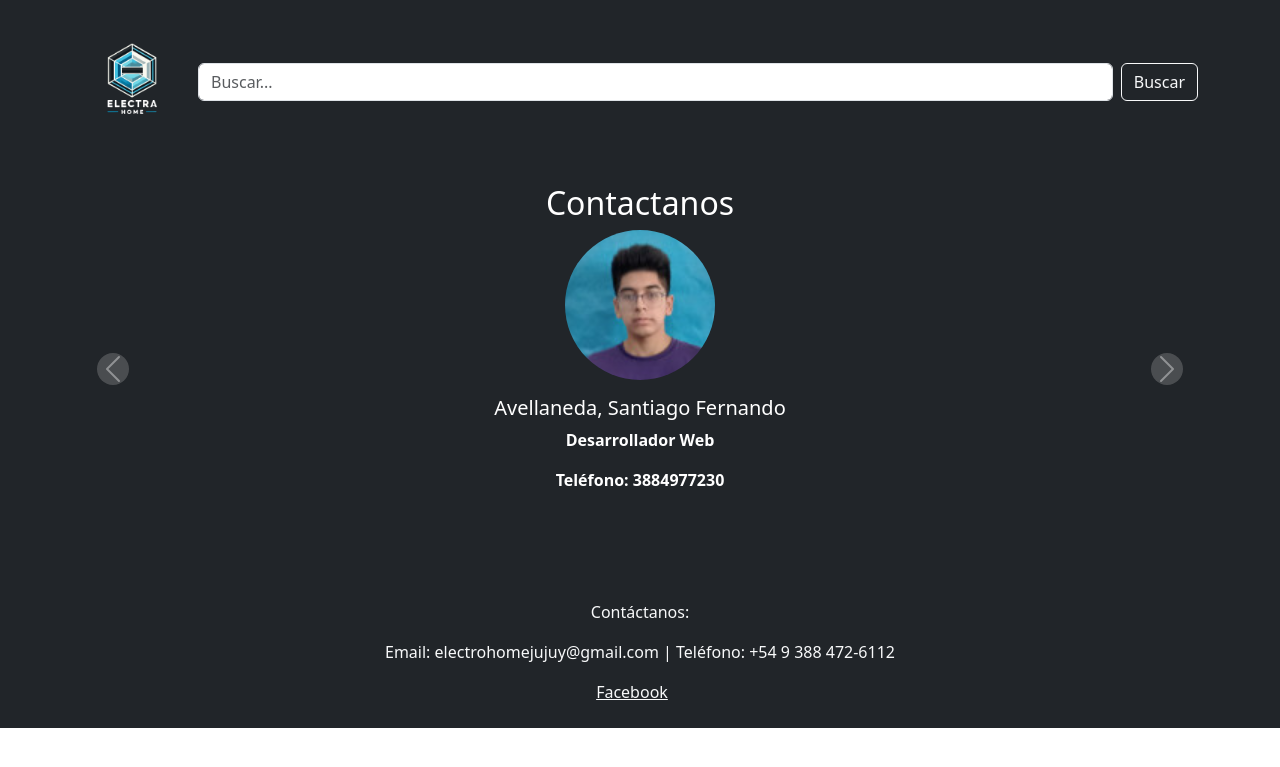
After one commit to matibdr7/Electra_Home, a Django app: page /contacto in a window 1280 px wide. The commit adds this page. Shown: the top 767 px of the page. Run offline with Django 5.2, Linux system fonts and the light colour scheme.

Commit message:
contacto.html y su estilizado

```diff
--- a/team_ALMP/core/templates/core/acercade.html
+++ b/team_ALMP/core/templates/core/acercade.html
@@ -27,7 +27,7 @@
                     <ul class="dropdown-menu" aria-labelledby="logoDropdown">
                         <li><a class="dropdown-item" href="{% url 'home' %}">Home</a></li>
                         <li><a class="dropdown-item" href="{% url 'acercade' %}">Acerca de</a></li>
-                        <li><a class="dropdown-item" href="#">Contacto</a></li>
+                        <li><a class="dropdown-item" href="{% url 'contacto' %}">Contacto</a></li>
                     </ul>
 
                 </div>
--- /dev/null
+++ b/team_ALMP/core/templates/core/contacto.html
@@ -0,0 +1,108 @@
+{% load static %}
+<!DOCTYPE html>
+<html lang="es">
+<head>
+    <meta charset="UTF-8">
+    <meta name="viewport" content="width=device-width, initial-scale=1.0">
+    <title>ElectraHome - Contacto</title>
+    <link rel="stylesheet" href="{% static 'css/stylesContacto.css' %}">
+    <link href="https://cdn.jsdelivr.net/npm/bootstrap@5.3.0/dist/css/bootstrap.min.css" rel="stylesheet">
+    <script src="https://cdn.jsdelivr.net/npm/bootstrap@5.0.2/dist/js/bootstrap.bundle.min.js" integrity="sha384-MrcW6ZMFYlzcLA8Nl+NtUVF0sA7MsXsP1UyJoMp4YLEuNSfAP+JcXn/tWtIaxVXM" crossorigin="anonymous"></script>
+</head>
+<body>
+    <div id="container">
+        <header class="bg-dark text-light text-center p-4">
+            <nav class="navbar navbar-dark bg-dark">
+                <div class="container d-flex align-items-center">
+                    <div class="d-flex justify-content-start align-items-center">
+                        <div class="dropdown">
+                            <a href="#" class="d-flex align-items-center" id="logoDropdown" data-bs-toggle="dropdown"
+                                aria-expanded="false">
+                                <img src="{% static 'img/iconosTarjetas/Logo.png' %}" alt="Logo Electra Home" width="100px"
+                                    height="100">
+                            </a>
+                            <ul class="dropdown-menu" aria-labelledby="logoDropdown">
+                                <li><a class="dropdown-item" href="{% url 'home'%}">Home</a></li>
+                                <li><a class="dropdown-item" href="{% url 'acercade'%}">Acerca de</a></li>
+                                <li><a class="dropdown-item" href="{% url 'contacto'%}">Contacto</a></li>
+                            </ul>
+                        </div>
+                    </div>
+
+                    <form class="d-flex ms-3" style="flex-grow: 1;">
+                        <input class="form-control me-2" type="search" placeholder="Buscar...">
+                        <button class="btn btn-outline-light" type="submit">Buscar</button>
+                    </form>
+                </div>
+            </nav>
+        </header>
+
+        <section id="content">
+
+            <section class="mb-5">
+                <h2>Contactanos</h2>
+                    <div id="Fundadores" class="carousel slide" data-bs-ride="carousel">
+                        <div class="carousel-inner">
+                        <!-- Integrante 1 -->
+                        <div class="carousel-item active">
+                            <div class="d-flex flex-column align-items-center text-center">
+                            <img src="{% static 'img/integrantes/Santiago.png' %}" class="rounded-circle mb-3" alt="Foto de Avellaneda" width="150" height="150">
+                            <h5>Avellaneda, Santiago Fernando</h5>
+                            <p><strong>Desarrollador Web</strong></p>
+                            <p><strong>Teléfono: 3884977230</strong></p>
+                            </div>
+                        </div>
+
+                        <!-- Integrante 2 -->
+                        <div class="carousel-item">
+                            <div class="d-flex flex-column align-items-center text-center">
+                            <img src="{% static 'img/integrantes/Matias.png' %}" class="rounded-circle mb-3" alt="Foto de Javier Sánchez" width="150" height="150">
+                            <h5>Balderrama, Cesar Matias</h5>
+                            <p><strong>Desarrollador Web</strong></p>
+                            <p><strong>Teléfono: 3885795638</strong></p>
+                            </div>
+                        </div>
+
+                        <!-- Integrante 3 -->
+                        <div class="carousel-item">
+                            <div class="d-flex flex-column align-items-center text-center">
+                            <img src="{% static 'img/integrantes/Foto John.png' %}" class="rounded-circle mb-3" alt="Foto de Camila López" width="150" height="150">
+                            <h5>Geronimo, John Michael</h5>
+                            <p><strong>Desarrollador Web</strong></p>
+                            <p><strong>Teléfono: 3883290840</strong></p>
+                            </div>
+                        </div>
+
+                        <!-- Integrante 4 -->
+                        <div class="carousel-item">
+                            <div class="d-flex flex-column align-items-center text-center">
+                            <img src="{% static 'img/integrantes/Felipe.png' %}" class="rounded-circle mb-3" alt="Foto de Luis Fernández" width="150" height="150">
+                            <h5>Quiroga, Felipe Leandro</h5>
+                            <p><strong>Desarrollador Web</strong></p>
+                            <p><strong>Teléfono: 3885926581</strong></p>
+                            </div>
+                        </div>
+                        </div>
+
+                        <button class="carousel-control-prev" type="button" data-bs-target="#Fundadores" data-bs-slide="prev">
+                        <span class="carousel-control-prev-icon" aria-hidden="true"></span>
+                        <span class="visually-hidden">Anterior</span>
+                        </button>
+                        <button class="carousel-control-next" type="button" data-bs-target="#Fundadores" data-bs-slide="next">
+                        <span class="carousel-control-next-icon" aria-hidden="true"></span>
+                        <span class="visually-hidden">Siguiente</span>
+                        </button>
+                    </div>
+                </section>
+        </section>
+
+        <footer class="bg-dark text-light text-center p-4">
+            <p>Contáctanos:</p>
+            <p>Email: electrohomejujuy@gmail.com | Teléfono: +54 9 388 472-6112</p>
+            <div>
+            <a href="https://www.facebook.com/profile.php?id=61567917539965&mibextid=kFxxJD" class="text-light me-3">Facebook</a>
+            </div>
+        </footer>
+    </div>
+</body>
+</html>
--- a/team_ALMP/core/templates/core/home.html
+++ b/team_ALMP/core/templates/core/home.html
@@ -130,7 +130,7 @@
                     <ul class="dropdown-menu" aria-labelledby="logoDropdown">
                         <li><a class="dropdown-item" href="{% url 'home' %}">Home</a></li>
                         <li><a class="dropdown-item" href="{% url 'acercade' %}">Acerca de</a></li>
-                        <li><a class="dropdown-item" href="#">Contacto</a></li>
+                        <li><a class="dropdown-item" href="{% url 'contacto' %}">Contacto</a></li>
                     </ul>
 
                 </div>
--- a/team_ALMP/core/urls.py
+++ b/team_ALMP/core/urls.py
@@ -6,4 +6,5 @@ from . import views
 urlpatterns = [
     path('', views.home, name="home"),
     path('acerca-de', views.acercade, name="acercade"),
+    path('contacto', views.contacto, name="contacto"),
 ]
--- a/team_ALMP/core/views.py
+++ b/team_ALMP/core/views.py
@@ -7,3 +7,6 @@ def home(request):
 
 def acercade(request):
     return render(request, 'core/acercade.html')
+
+def contacto(request):
+    return render(request, 'core/contacto.html')
--- /dev/null
+++ b/team_ALMP/team_ALMP/static/css/stylesContacto.css
@@ -0,0 +1,44 @@
+body {
+    font-family: Arial, Helvetica, sans-serif;
+    display: flex;
+    flex-direction: column;
+}
+
+header {
+    padding: 5px;
+    text-align: center;
+}
+
+#content {
+    background-color: #212529;
+    display: column;
+    padding: 20px;
+    color: white;
+}
+
+#content h2{
+    text-align: center;
+}
+
+footer {
+    height: auto;
+    padding: 10px 0;
+}
+
+.carousel-control-prev-icon,
+.carousel-control-next-icon {
+    background-color: rgba(199, 199, 199, 0.5);
+    border-radius: 50%;
+    padding: 10px;
+}
+
+.video-container {
+    width: 854px;
+    height: 480px;
+    margin: 0 auto;
+}
+
+.video-container iframe {
+    width: 100%;
+    height: 100%;
+}
```
